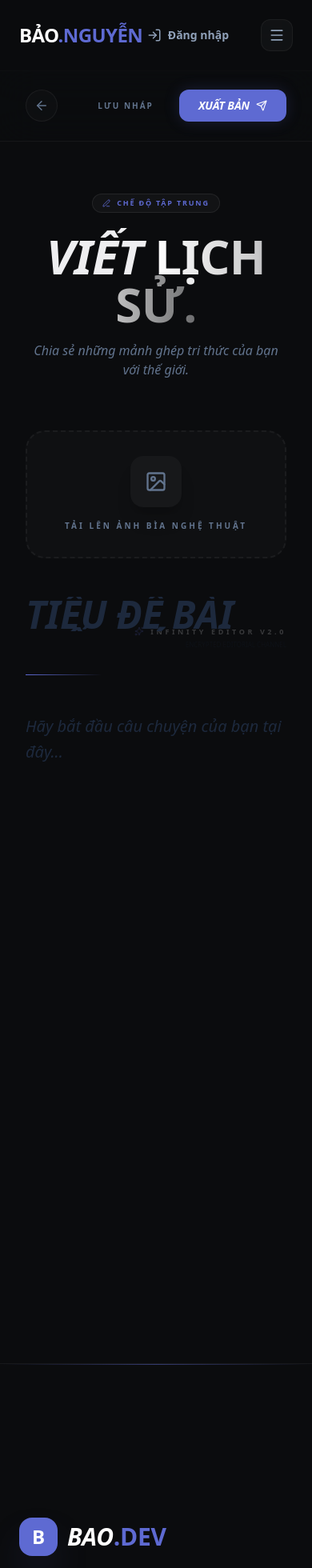
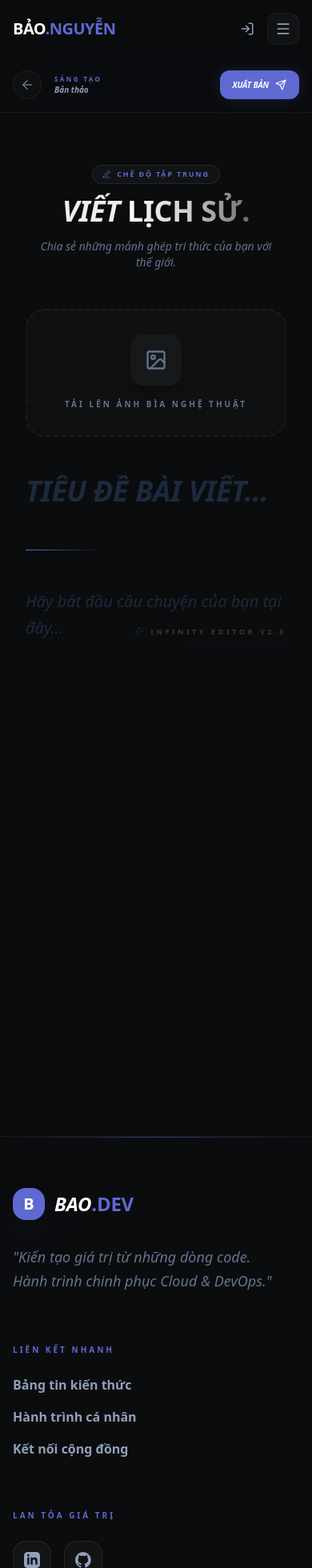
Before and after one commit to iamtomnotjerry/aws-project, a Next.js app: page /new-post in a window 390 px wide. Shown: the top 1960 px of the page at 80% size. Built offline with nearby package versions, Linux system fonts and the light colour scheme; no server answers.

Commit message:
feat: comprehensive mobile styling overhaul and responsiveness polish

```diff
--- a/app/layout.tsx
+++ b/app/layout.tsx
@@ -41,32 +41,32 @@ export default function RootLayout({
 
             <VerificationBanner />
 
-            <main className="flex-grow pt-22">
+            <main className="flex-grow pt-18 md:pt-22">
               {children}
             </main>
 
             {/* Asymmetrical Infinity Footer */}
-            <footer className="relative py-48 px-6 border-t border-white/[0.05] mt-64 overflow-hidden">
+            <footer className="relative py-16 md:py-48 px-4 md:px-6 border-t border-white/[0.05] mt-32 md:mt-64 overflow-hidden">
               <div className="absolute top-0 left-1/2 -translate-x-1/2 w-full max-w-7xl h-px bg-gradient-to-r from-transparent via-primary/50 to-transparent" />
 
-              <div className="max-w-7xl mx-auto grid grid-cols-1 md:grid-cols-12 gap-24 relative z-10">
+              <div className="max-w-7xl mx-auto grid grid-cols-1 md:grid-cols-12 gap-16 md:gap-24 relative z-10">
                 <div className="md:col-span-6">
-                  <Link href="/" className="group inline-flex items-center gap-3 mb-12">
-                    <div className="w-12 h-12 bg-primary rounded-2xl flex items-center justify-center font-black text-2xl text-white shadow-2xl shadow-primary/40 group-hover:scale-110 transition-all duration-500">
+                  <Link href="/" className="group inline-flex items-center gap-3 mb-8 md:mb-12">
+                    <div className="w-10 h-10 md:w-12 md:h-12 bg-primary rounded-2xl flex items-center justify-center font-black text-xl md:text-2xl text-white shadow-2xl shadow-primary/40 group-hover:scale-110 transition-all duration-500">
                       B
                     </div>
-                    <span className="text-3xl font-black tracking-tightest leading-none text-white italic">
+                    <span className="text-2xl md:text-3xl font-black tracking-tightest leading-none text-white italic">
                       BAO<span className="text-primary not-italic">.DEV</span>
                     </span>
                   </Link>
-                  <p className="text-slate-500 text-xl font-medium leading-relaxed max-w-md italic">
+                  <p className="text-slate-500 text-lg md:text-xl font-medium leading-relaxed max-w-md italic">
                     "Kiến tạo giá trị từ những dòng code. <br /> Hành trình chinh phục Cloud & DevOps."
                   </p>
                 </div>
 
                 <div className="md:col-span-3">
-                  <h4 className="text-[10px] font-black uppercase tracking-[0.3em] mb-10 text-primary">Liên kết nhanh</h4>
-                  <ul className="space-y-6">
+                  <h4 className="text-[10px] font-black uppercase tracking-[0.3em] mb-6 md:mb-10 text-primary">Liên kết nhanh</h4>
+                  <ul className="space-y-4 md:space-y-6">
                     <li><Link href="/" className="text-slate-400 hover:text-white font-bold transition-colors">Bảng tin kiến thức</Link></li>
                     <li><Link href="/about" className="text-slate-400 hover:text-white font-bold transition-colors">Hành trình cá nhân</Link></li>
                     <li><Link href="/auth/signin" className="text-slate-400 hover:text-white font-bold transition-colors">Kết nối cộng đồng</Link></li>
@@ -74,29 +74,29 @@ export default function RootLayout({
                 </div>
 
                 <div className="md:col-span-3">
-                  <h4 className="text-[10px] font-black uppercase tracking-[0.3em] mb-10 text-primary">Lan tỏa giá trị</h4>
+                  <h4 className="text-[10px] font-black uppercase tracking-[0.3em] mb-6 md:mb-10 text-primary">Lan tỏa giá trị</h4>
                   <div className="flex gap-4">
                     <Magnetic strength={0.3}>
-                      <div className="w-14 h-14 rounded-2xl bg-white/[0.03] border border-white/[0.08] flex items-center justify-center text-slate-400 hover:bg-primary/20 hover:text-primary transition-all duration-500 cursor-pointer">
-                        <svg className="w-6 h-6 fill-current" viewBox="0 0 24 24"><path d="M19 0h-14c-2.761 0-5 2.239-5 5v14c0 2.761 2.239 5 5 5h14c2.762 0 5-2.239 5-5v-14c0-2.761-2.238-5-5-5zm-11 19h-3v-11h3v11zm-1.5-12.268c-.966 0-1.75-.79-1.75-1.764s.784-1.764 1.75-1.764 1.75.79 1.75 1.764-.783 1.764-1.75 1.764zm13.5 12.268h-3v-5.604c0-3.368-4-3.113-4 0v5.604h-3v-11h3v1.765c1.396-2.586 7-2.777 7 2.476v6.759z"/></svg>
+                      <div className="w-12 h-12 md:w-14 md:h-14 rounded-2xl bg-white/[0.03] border border-white/[0.08] flex items-center justify-center text-slate-400 hover:bg-primary/20 hover:text-primary transition-all duration-500 cursor-pointer">
+                        <svg className="w-5 h-5 md:w-6 md:h-6 fill-current" viewBox="0 0 24 24"><path d="M19 0h-14c-2.761 0-5 2.239-5 5v14c0 2.761 2.239 5 5 5h14c2.762 0 5-2.239 5-5v-14c0-2.761-2.238-5-5-5zm-11 19h-3v-11h3v11zm-1.5-12.268c-.966 0-1.75-.79-1.75-1.764s.784-1.764 1.75-1.764 1.75.79 1.75 1.764-.783 1.764-1.75 1.764zm13.5 12.268h-3v-5.604c0-3.368-4-3.113-4 0v5.604h-3v-11h3v1.765c1.396-2.586 7-2.777 7 2.476v6.759z"/></svg>
                       </div>
                     </Magnetic>
                     <Magnetic strength={0.3}>
-                      <div className="w-14 h-14 rounded-2xl bg-white/[0.03] border border-white/[0.08] flex items-center justify-center text-slate-400 hover:bg-white hover:text-black transition-all duration-500 cursor-pointer">
-                        <svg className="w-6 h-6 fill-current" viewBox="0 0 24 24"><path d="M12 0c-6.626 0-12 5.373-12 12 0 5.302 3.438 9.8 8.207 11.387.599.111.793-.261.793-.577v-2.234c-3.338.726-4.033-1.416-4.033-1.416-.546-1.387-1.333-1.756-1.333-1.756-1.089-.745.083-.729.083-.729 1.205.084 1.839 1.237 1.839 1.237 1.07 1.834 2.807 1.304 3.492.997.107-.775.418-1.305.762-1.604-2.665-.305-5.467-1.334-5.467-5.931 0-1.311.469-2.381 1.236-3.221-.124-.303-.535-1.524.117-3.176 0 0 1.008-.322 3.301 1.23.957-.266 1.983-.399 3.003-.404 1.02.005 2.047.138 3.006.404 2.291-1.552 2.997-1.23 2.997-1.23.653 1.653.242 2.874.118 3.176.77.84 1.235 1.911 1.235 3.221 0 4.609-2.807 5.624-5.479 5.921.43.372.823 1.102.823 2.222v3.293c0 .319.192.694.801.576 4.765-1.589 8.199-6.086 8.199-11.386 0-6.627-5.373-12-12-12z"/></svg>
+                      <div className="w-12 h-12 md:w-14 md:h-14 rounded-2xl bg-white/[0.03] border border-white/[0.08] flex items-center justify-center text-slate-400 hover:bg-white hover:text-black transition-all duration-500 cursor-pointer">
+                        <svg className="w-5 h-5 md:w-6 md:h-6 fill-current" viewBox="0 0 24 24"><path d="M12 0c-6.626 0-12 5.373-12 12 0 5.302 3.438 9.8 8.207 11.387.599.111.793-.261.793-.577v-2.234c-3.338.726-4.033-1.416-4.033-1.416-.546-1.387-1.333-1.756-1.333-1.756-1.089-.745.083-.729.083-.729 1.205.084 1.839 1.237 1.839 1.237 1.07 1.834 2.807 1.304 3.492.997.107-.775.418-1.305.762-1.604-2.665-.305-5.467-1.334-5.467-5.931 0-1.311.469-2.381 1.236-3.221-.124-.303-.535-1.524.117-3.176 0 0 1.008-.322 3.301 1.23.957-.266 1.983-.399 3.003-.404 1.02.005 2.047.138 3.006.404 2.291-1.552 2.997-1.23 2.997-1.23.653 1.653.242 2.874.118 3.176.77.84 1.235 1.911 1.235 3.221 0 4.609-2.807 5.624-5.479 5.921.43.372.823 1.102.823 2.222v3.293c0 .319.192.694.801.576 4.765-1.589 8.199-6.086 8.199-11.386 0-6.627-5.373-12-12-12z"/></svg>
                       </div>
                     </Magnetic>
                   </div>
                 </div>
               </div>
 
-              <div className="max-w-7xl mx-auto mt-32 pt-12 border-t border-white/[0.03] flex flex-col md:flex-row justify-between items-center gap-8">
-                <p className="text-slate-600 text-[10px] font-black uppercase tracking-[0.2em]">
+              <div className="max-w-7xl mx-auto mt-16 md:mt-32 pt-8 md:pt-12 border-t border-white/[0.03] flex flex-col md:flex-row justify-between items-center gap-6 md:gap-8">
+                <p className="text-slate-600 text-[9px] md:text-[10px] font-black uppercase tracking-[0.2em] text-center md:text-left">
                   © 2026 Bảo.Nguyễn — All Space Dedicated to Code.
                 </p>
-                <div className="flex gap-10">
-                  <span className="text-slate-600 text-[10px] font-black uppercase tracking-[0.2em]">Designed in Saigon</span>
-                  <span className="text-slate-600 text-[10px] font-black uppercase tracking-[0.2em]">Built on AWS</span>
+                <div className="flex gap-6 md:gap-10">
+                  <span className="text-slate-600 text-[8px] md:text-[10px] font-black uppercase tracking-[0.2em]">Saigon</span>
+                  <span className="text-slate-600 text-[8px] md:text-[10px] font-black uppercase tracking-[0.2em]">AWS Cloud</span>
                 </div>
               </div>
             </footer>
--- a/app/new-post/page.tsx
+++ b/app/new-post/page.tsx
@@ -80,26 +80,26 @@ export default function NewPost() {
       <div className="absolute top-1/2 -left-20 md:left-0 w-[300px] md:w-[600px] h-[300px] md:h-[600px] bg-accent/5 rounded-full blur-[80px] md:blur-[200px] -z-10 pointer-events-none" />
 
       {/* Navbar - Floating Glass Layer */}
-      <nav className="w-full max-w-4xl px-8 py-6 flex items-center justify-between sticky top-0 z-50 bg-background/50 backdrop-blur-xl border-b border-white/[0.05]">
-        <div className="flex items-center gap-6">
+      <nav className="w-full max-w-4xl px-4 md:px-8 py-4 md:py-6 flex items-center justify-between sticky top-0 z-50 bg-background/50 backdrop-blur-xl border-b border-white/[0.05]">
+        <div className="flex items-center gap-4 md:gap-6">
           <Magnetic strength={0.2}>
             <Link
               href="/"
-              className="w-10 h-10 rounded-full border border-white/5 bg-white/[0.02] flex items-center justify-center text-slate-500 hover:text-white hover:bg-white/10 transition-all duration-500"
+              className="w-9 h-9 md:w-10 md:h-10 rounded-full border border-white/5 bg-white/[0.02] flex items-center justify-center text-slate-500 hover:text-white hover:bg-white/10 transition-all duration-500"
             >
               <ArrowLeft size={18} />
             </Link>
           </Magnetic>
-          <div className="hidden md:flex flex-col">
-            <span className="text-[9px] font-black text-primary uppercase tracking-[0.3em]">TRẠM SÁNG TẠO</span>
-            <span className="text-xs font-bold text-slate-400 italic">Bản thảo chưa lưu</span>
+          <div className="flex flex-col">
+            <span className="text-[8px] md:text-[9px] font-black text-primary uppercase tracking-[0.3em]">SÁNG TẠO</span>
+            <span className="text-[10px] md:text-xs font-bold text-slate-400 italic">Bản thảo</span>
           </div>
         </div>
 
-        <div className="flex items-center gap-4">
+        <div className="flex items-center gap-2 md:gap-4">
            <button
             type="button"
-            className="text-[10px] font-black text-slate-500 hover:text-white transition-all uppercase tracking-[0.2em] px-4 py-2"
+            className="hidden sm:block text-[10px] font-black text-slate-500 hover:text-white transition-all uppercase tracking-[0.2em] px-4 py-2"
            >
              Lưu nháp
            </button>
@@ -107,11 +107,11 @@ export default function NewPost() {
             onClick={handleSubmit(onSubmit)}
             disabled={isSubmitting || uploading}
             size="sm"
-            className="h-10 px-6 rounded-xl font-black italic tracking-tightest group"
+            className="h-9 md:h-10 px-4 md:px-6 rounded-xl font-black italic tracking-tightest group"
             glow
            >
              {(isSubmitting || uploading) ? <Loader2 className="animate-spin" size={16} /> : (
-               <span className="flex items-center gap-2">XUẤT BẢN <Send size={14} className="group-hover:translate-x-1 transition-transform" /></span>
+               <span className="flex items-center gap-2 text-[10px] md:text-xs">XUẤT BẢN <Send size={14} className="group-hover:translate-x-1 transition-transform" /></span>
              )}
            </Button>
         </div>
@@ -124,14 +124,14 @@ export default function NewPost() {
         className="w-full max-w-4xl px-8 pt-16 pb-32 relative z-10"
       >
         {/* Editorial Header */}
-        <div className="mb-16 text-center md:text-left">
-          <div className="inline-flex items-center gap-2 px-3 py-1 mb-6 rounded-full bg-white/[0.03] border border-white/[0.08] text-primary text-[9px] font-black uppercase tracking-[0.2em]">
+        <div className="mb-12 md:mb-16 text-center md:text-left">
+          <div className="inline-flex items-center gap-2 px-3 py-1 mb-4 md:mb-6 rounded-full bg-white/[0.03] border border-white/[0.08] text-primary text-[9px] font-black uppercase tracking-[0.2em]">
             <Edit3 size={10} /> Chế độ tập trung
           </div>
-          <h1 className="text-6xl font-black tracking-tightest leading-none italic uppercase mb-4">
+          <h1 className="text-4xl md:text-6xl font-black tracking-tightest leading-none italic uppercase mb-4">
             VIẾT <span className="text-gradient not-italic">LỊCH SỬ.</span>
           </h1>
-          <p className="text-slate-500 font-medium italic">Chia sẻ những mảnh ghép tri thức của bạn với thế giới.</p>
+          <p className="text-slate-500 text-sm md:text-base font-medium italic px-4 md:px-0">Chia sẻ những mảnh ghép tri thức của bạn với thế giới.</p>
         </div>
 
         {/* Cover Image Upload Area */}
@@ -192,8 +192,8 @@ export default function NewPost() {
             </div>
             <textarea
               {...register("title")}
-              placeholder="TIÊU ĐỀ BÀI VIẾT (VÍ DỤ: TƯƠNG LAI CỦA AI...)"
-              className="w-full bg-transparent text-5xl md:text-7xl font-black italic uppercase tracking-tightest placeholder:text-slate-800 resize-none overflow-hidden outline-none border-none focus:ring-0 p-0 leading-[0.9] transition-all"
+              placeholder="TIÊU ĐỀ BÀI VIẾT..."
+              className="w-full bg-transparent text-4xl md:text-7xl font-black italic uppercase tracking-tightest placeholder:text-slate-800 resize-none overflow-hidden outline-none border-none focus:ring-0 p-0 leading-[1.1] md:leading-[0.9] transition-all"
               rows={1}
               onInput={(e) => {
                 const target = e.target as HTMLTextAreaElement;
--- a/app/profile/page.tsx
+++ b/app/profile/page.tsx
@@ -62,18 +62,18 @@ export default function ProfilePage() {
   const user = session.user;
 
   return (
-    <div className="min-h-screen bg-background pt-32 pb-24 px-6 md:px-0 relative overflow-hidden">
+    <div className="min-h-screen bg-background pt-24 md:pt-32 pb-16 md:pb-24 px-4 md:px-0 relative overflow-hidden">
       {/* Cinematic Background */}
       <div className="absolute top-0 -left-20 md:left-1/4 w-[400px] md:w-[1000px] h-[400px] md:h-[1000px] bg-primary/5 rounded-full blur-[100px] md:blur-[250px] -z-10 pointer-events-none" />
       <div className="absolute bottom-0 -right-20 md:right-1/4 w-[300px] md:w-[800px] h-[300px] md:h-[800px] bg-accent/5 rounded-full blur-[80px] md:blur-[200px] -z-10 pointer-events-none" />
 
       <div className="max-w-2xl mx-auto relative z-10">
-        <div className="flex items-center justify-between mb-12 px-1">
+        <div className="flex items-center justify-between mb-8 md:mb-12 px-1">
           <div>
             <div className="inline-flex items-center gap-2 px-3 py-1 mb-3 rounded-full bg-white/[0.03] border border-white/[0.08] text-primary text-[9px] font-black uppercase tracking-[0.2em]">
               <Sparkles size={10} /> Trung tâm điều khiển
             </div>
-            <h1 className="text-4xl font-black tracking-tightest leading-none italic uppercase">HỒ SƠ <span className="text-gradient not-italic">CỦA BẠN.</span></h1>
+            <h1 className="text-3xl md:text-4xl font-black tracking-tightest leading-none italic uppercase">HỒ SƠ <span className="text-gradient not-italic">CỦA BẠN.</span></h1>
           </div>
           <Magnetic strength={0.2}>
             <div className="w-12 h-12 rounded-2xl border border-white/5 bg-white/[0.03] flex items-center justify-center text-slate-400 hover:text-white transition-colors cursor-pointer">
--- a/components/ui/CustomCursor.tsx
+++ b/components/ui/CustomCursor.tsx
@@ -44,9 +44,9 @@ export const CustomCursor = () => {
     };
   }, [mouseX, mouseY]);
 
-  if (isTouchDevice) return null;
-
   return (
+    <AnimatePresence>
+      {!isTouchDevice && (
         <div className="fixed inset-0 pointer-events-none z-[9999]">
           <motion.div
             ref={cursorRef}
@@ -77,5 +77,7 @@ export const CustomCursor = () => {
             }}
           />
         </div>
+      )}
+    </AnimatePresence>
   );
 };
--- a/components/ui/Header.tsx
+++ b/components/ui/Header.tsx
@@ -21,14 +21,14 @@ export default function Header() {
 
   return (
     <header className="fixed top-0 left-0 right-0 z-50 border-b border-white/[0.05] bg-background/60 backdrop-blur-xl">
-      <nav className="max-w-7xl mx-auto px-6 h-22 flex items-center justify-between">
+      <nav className="max-w-7xl mx-auto px-4 md:px-6 h-18 md:h-22 flex items-center justify-between">
         <Link href="/" className="group flex items-center gap-2">
-          <span className="text-2xl font-black tracking-tight text-white group-hover:text-primary transition-colors duration-300">
+          <span className="text-xl md:text-2xl font-black tracking-tight text-white group-hover:text-primary transition-colors duration-300">
             BẢO<span className="text-primary">.NGUYỄN</span>
           </span>
         </Link>
 
-        <div className="flex items-center gap-10">
+        <div className="flex items-center gap-4 md:gap-10">
           <div className="hidden md:flex items-center gap-10">
             <Magnetic strength={0.2}>
               <Link href="/" className="text-[10px] font-black uppercase tracking-[0.2em] text-slate-400 hover:text-white transition-all duration-300 relative group py-2">
--- a/features/auth/components/AuthButton.tsx
+++ b/features/auth/components/AuthButton.tsx
@@ -22,7 +22,7 @@ export default function AuthButton() {
         onClick={() => signIn()}
         className="flex items-center gap-2 text-sm font-bold text-slate-400 hover:text-primary transition-all duration-300"
       >
-        <LogIn size={18} /> Đăng nhập
+        <LogIn size={18} /> <span className="hidden sm:inline">Đăng nhập</span>
       </button>
     );
   }
@@ -34,7 +34,7 @@ export default function AuthButton() {
     <div className="relative">
       <button
         onClick={() => setIsOpen(!isOpen)}
-        className="flex items-center gap-3 p-1 pr-3 rounded-full bg-white/[0.03] border border-white/[0.05] hover:bg-white/[0.08] transition-all duration-300 focus:outline-none group"
+        className="flex items-center gap-2 md:gap-3 p-1 pr-2 md:pr-3 rounded-full bg-white/[0.03] border border-white/[0.05] hover:bg-white/[0.08] transition-all duration-300 focus:outline-none group"
       >
         <div className="relative w-8 h-8 rounded-full overflow-hidden border border-white/10 group-hover:border-primary/50 transition-colors">
           <Image
--- a/features/core/components/SpotlightCard.tsx
+++ b/features/core/components/SpotlightCard.tsx
@@ -33,6 +33,14 @@ export const SpotlightCard = ({
     mouseY.set(clientY - top);
   }
 
+  const spotlightBackground = useMotionTemplate`
+    radial-gradient(
+      650px circle at ${mouseX}px ${mouseY}px,
+      ${glowColor},
+      transparent 80%
+    )
+  `;
+
   return (
     <div
       onMouseMove={handleMouseMove}
@@ -55,13 +63,7 @@ export const SpotlightCard = ({
         <motion.div
           className="pointer-events-none absolute -inset-px rounded-[3rem] opacity-0 transition duration-500 group-hover:opacity-100"
           style={{
-            background: useMotionTemplate`
-              radial-gradient(
-                650px circle at ${mouseX}px ${mouseY}px,
-                ${glowColor},
-                transparent 80%
-              )
-            `,
+            background: spotlightBackground,
           }}
         />
       )}
```
Also changed, not shown: app/about/page.tsx (+10 -10 lines), app/page.tsx (+9 -9 lines), features/blog/components/FeaturedPostCard.tsx (+9 -9 lines), features/blog/components/StandardPostCard.tsx (+7 -7 lines). Lines whose indentation alone changed are shown as unchanged.
